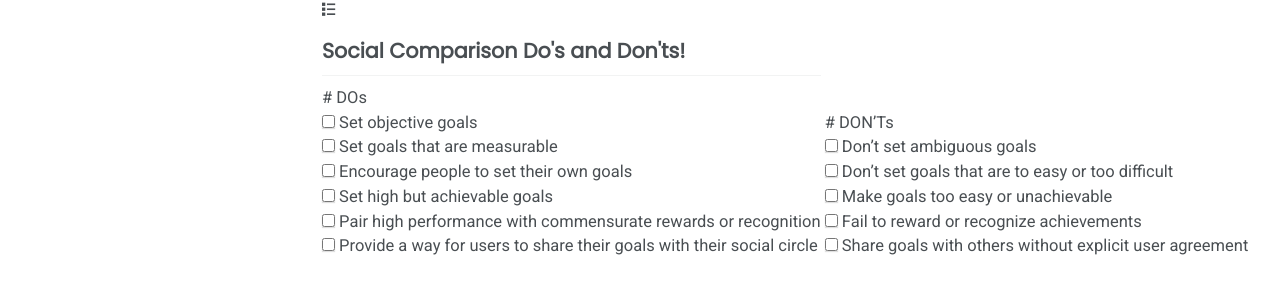
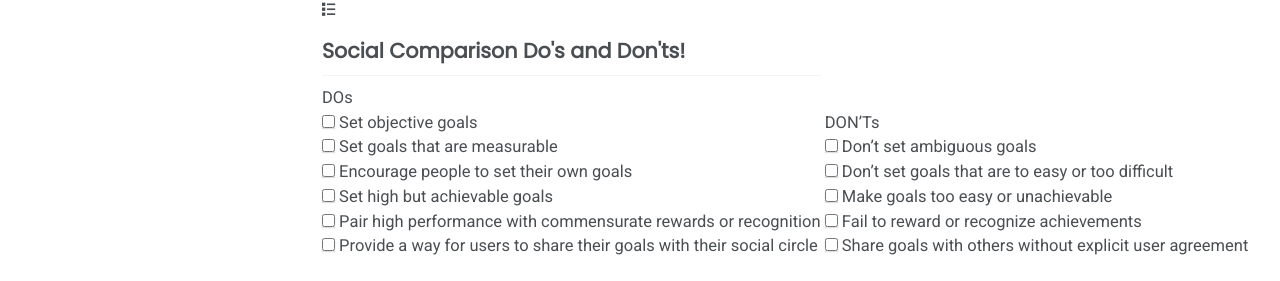
Before and after one commit to DubDeck/dubdeck.github.io, a Jekyll site: the page built from _pages/socialcomparison.md, in a window 1280 px wide and 900 px high, scrolled down 1471 px. Shown: the part 172-453 px from the top of the window. Built offline with Jekyll 4.4.1, drawn with Linux system fonts in a browser that asks for light colours; nearby versions of some CDN libraries; some web fonts are replaced; comment, search, counter and statistics services are not loaded; a style sheet for code colours, icons or effects is not loaded.

```diff
--- a/_pages/socialcomparison.md
+++ b/_pages/socialcomparison.md
@@ -79,7 +79,7 @@ gallery:
 
   <div class= "featured checklist">
   <h2>Social Comparison Do's and Don'ts!</h2>
-  # DOs <br>
+  DOs <br>
   <input type="checkbox"> Set objective goals
   <br>
   <input type="checkbox"> Set goals that are measurable
@@ -94,7 +94,7 @@ gallery:
   <br>
   </div>
   <div class= "featured">
-  # DON’Ts <br>
+  DON’Ts <br>
   <input type="checkbox"> Don’t set ambiguous goals
   <br>
   <input type="checkbox"> Don’t set goals that are to easy or too difficult
```
